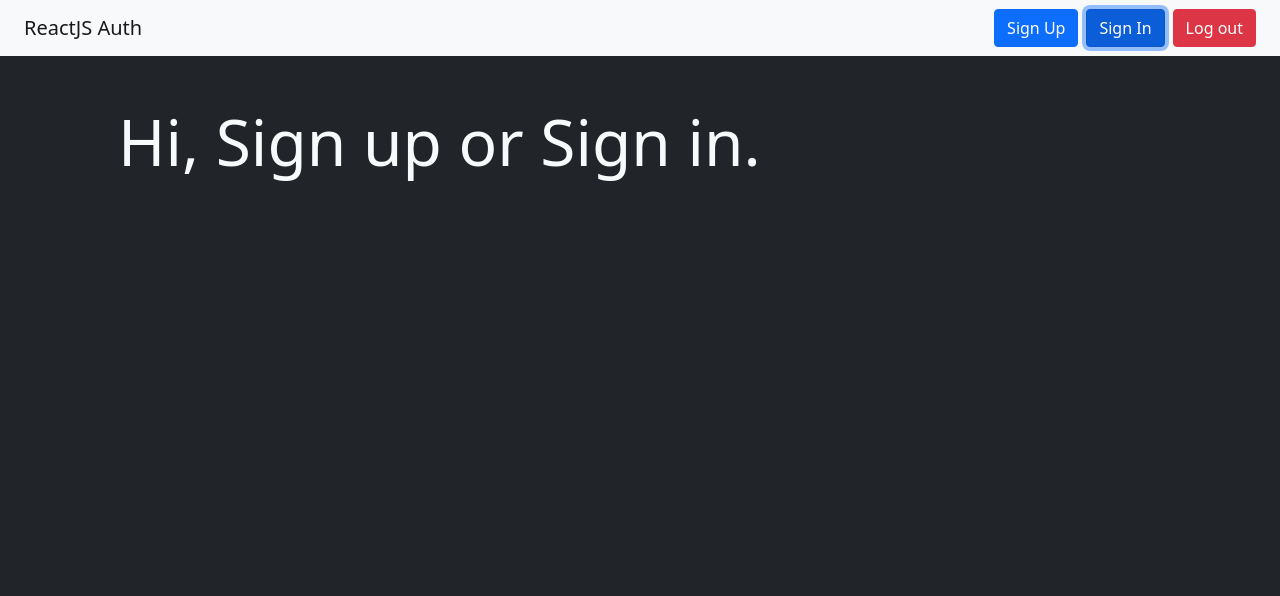
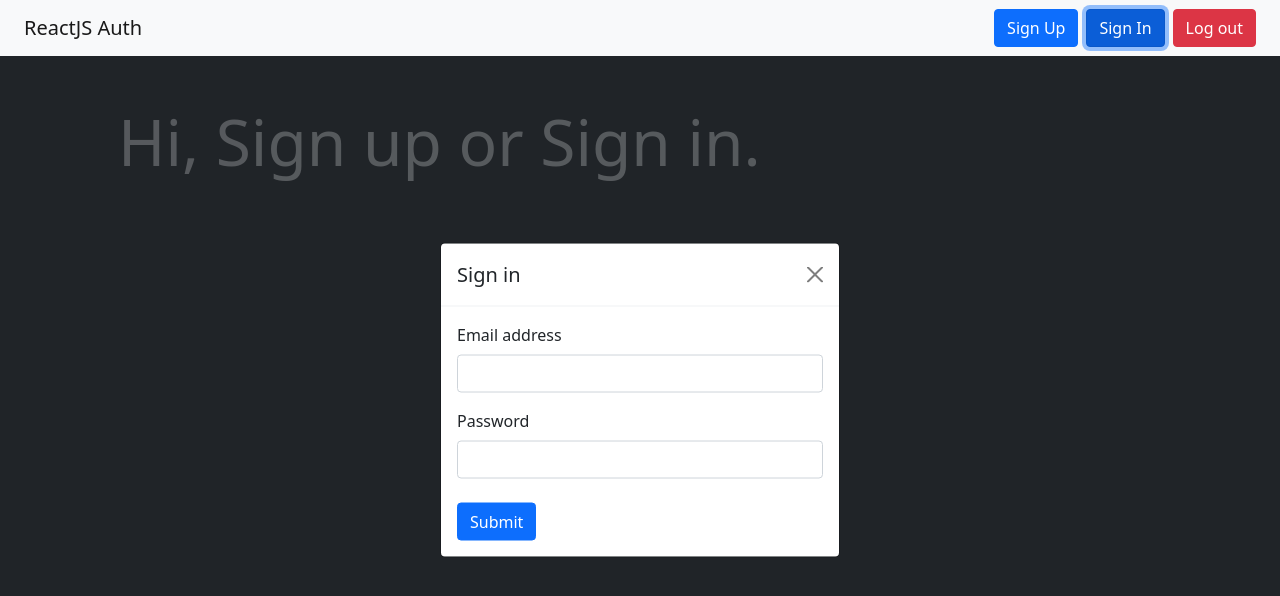
Before and after one commit to AdelRazzok/ReactAuthentication, a React (Create React App) app: page / in a window 1280 px wide. Both pictures are taken after a click on the button "Sign In". Shown: the top 596 px of the page. Built offline with nearby package versions, Linux system fonts and the light colour scheme; no server answers.

Commit message:
signin system done

```diff
--- a/src/App.js
+++ b/src/App.js
@@ -2,6 +2,7 @@ import { Routes, Route } from 'react-router-dom'
 import Home from './pages/Home'
 import Navbar from './components/Navbar'
 import Signup from './components/Signup'
+import Signin from './components/Signin'
 import Private from './pages/Private/Private'
 import PrivateHome from './pages/Private/PrivateHome/PrivateHome'
 
@@ -9,6 +10,7 @@ export default function App() {
 	return (
 		<>
 			<Signup />
+			<Signin />
 			<Navbar />
 			<Routes>
 				<Route path="/" element={<Home />} />
--- a/src/components/Signin.js
+++ b/src/components/Signin.js
@@ -18,28 +18,16 @@ export default function Signin() {
 	const handleForm = async e => {
 		e.preventDefault()
 
-		if ((inputs.current[1].value.length || inputs.current[2].value.length) < 6) {
-			setValidation('6 characters min')
-			return
-		}
-		else if (inputs.current[1].value !== inputs.current[2].value) {
-			setValidation('Passwords do not match')
-			return
-		}
-
 		try {
-			const credential = await signUp(
+			const credential = await signIn(
 				inputs.current[0].value,
 				inputs.current[1].value
 			)
-			formRef.current.reset()
 			setValidation('')
 			toggleModals('close')
 			navigate('/private/private-home')
-		} catch (err) {
-			if(err.code === 'auth/invalid-email') {
-				setValidation('Incorrect email format')
-			}
+		} catch {
+			setValidation('Email and/or password incorrect')
 		}
 	}
 
@@ -50,7 +38,7 @@ export default function Signin() {
 
 	return (
 		<>
-			{ modalState.signUp && (
+			{ modalState.signIn && (
 			<div className="position-fixed top-0 vw-100 vh-100">
 
 				<div onClick={closeModal} className="w-100 h-100 bg-dark bg-opacity-75"></div>
@@ -59,7 +47,7 @@ export default function Signin() {
 					<div className="modal-dialog">
 						<div className="modal-content">
 							<div className="modal-header">
-								<h5 className="modal-title">Sign up</h5>
+								<h5 className="modal-title">Sign in</h5>
 								<button onClick={closeModal} className="btn-close"></button>
 							</div>
 							<div className="modal-body">
@@ -69,27 +57,28 @@ export default function Signin() {
 									className="sign-up-form"
 								>
 									<div className="mb-3">
-										<label htmlFor="signUpEmail" className='form-label'>Email address</label>
+										<label htmlFor="signInEmail" className='form-label'>Email address</label>
 										<input
 											ref={addInputs}
 											type='email'
 											name='email'
 											className='form-control'
 											required
-											id='signUpEmail'
+											id='signInEmail'
 										/>
 									</div>
 
 									<div className="mb-3">
-										<label htmlFor="signUpPwd" className='form-label'>Password</label>
+										<label htmlFor="signInPwd" className='form-label'>Password</label>
 										<input
 											ref={addInputs}
 											type='password'
 											name='pwd'
 											className='form-control'
 											required
-											id='signUpPwd'
+											id='signInPwd'
 										/>
+										<p className='text-danger mt-1'>{validation}</p>
 									</div>
 
 									<button className="btn btn-primary mt-2">Submit</button>
```
